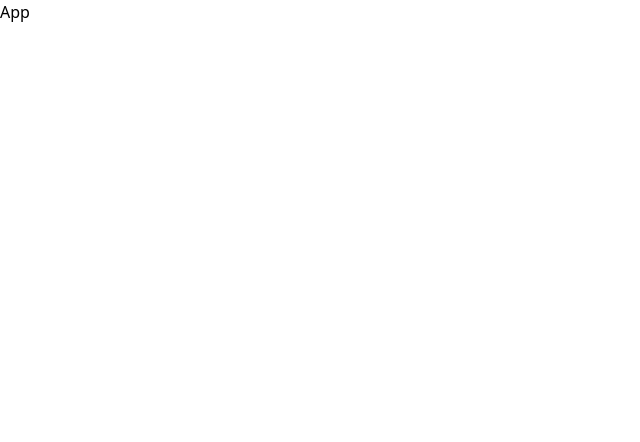
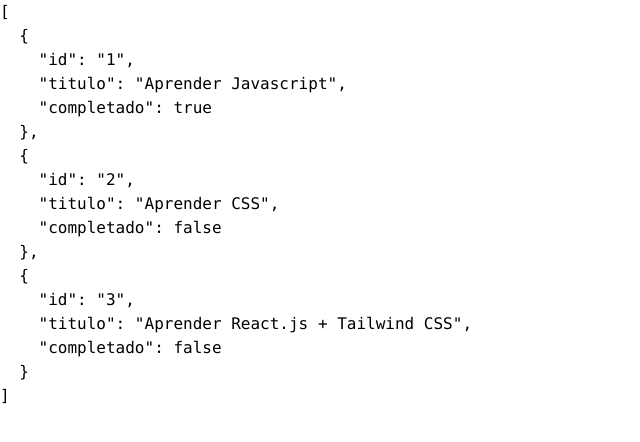
Before and after one commit to victorvzn/bootcamp-frontend-python-g30, a React (Vite) app in the folder semana09/dia03-01-react-todo-app-tailwindcss/: page / in a window 1280 px wide. Shown: the top 442 px of the page, without its empty margins (0-640 px from the left). Built offline with nearby package versions, Linux system fonts and the light colour scheme.

Commit message:
semana09, dia03, react todo app tailwind

```diff
--- a/semana09/dia03-01-react-todo-app-tailwindcss/src/App.jsx
+++ b/semana09/dia03-01-react-todo-app-tailwindcss/src/App.jsx
@@ -1,6 +1,32 @@
+import { useState } from "react"
+
 const App = () => {
+  const DEFAULT_TAREAS = [
+    {
+      id: '1',
+      titulo: 'Aprender Javascript',
+      completado: true
+    },
+    {
+      id: '2',
+      titulo: 'Aprender CSS',
+      completado: false
+    },
+    {
+      id: '3',
+      titulo: 'Aprender React.js + Tailwind CSS',
+      completado: false
+    },
+  ]
+
+  const [tareas, setTareas] = useState(DEFAULT_TAREAS)
+
   return (
-    <div>App</div>
+    <div>
+
+
+      <pre>{JSON.stringify(tareas, null, 2)}</pre>
+    </div>
   )
 }
 
```
